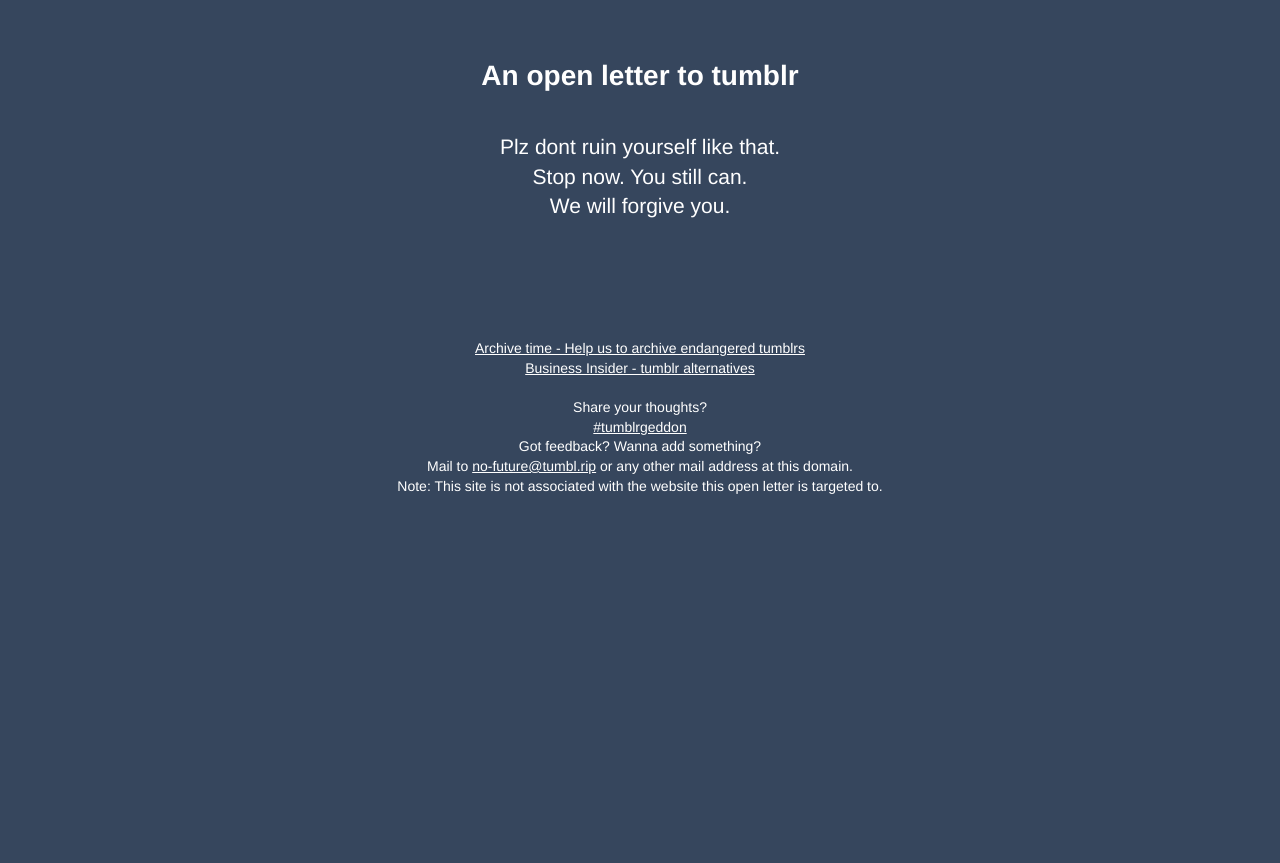
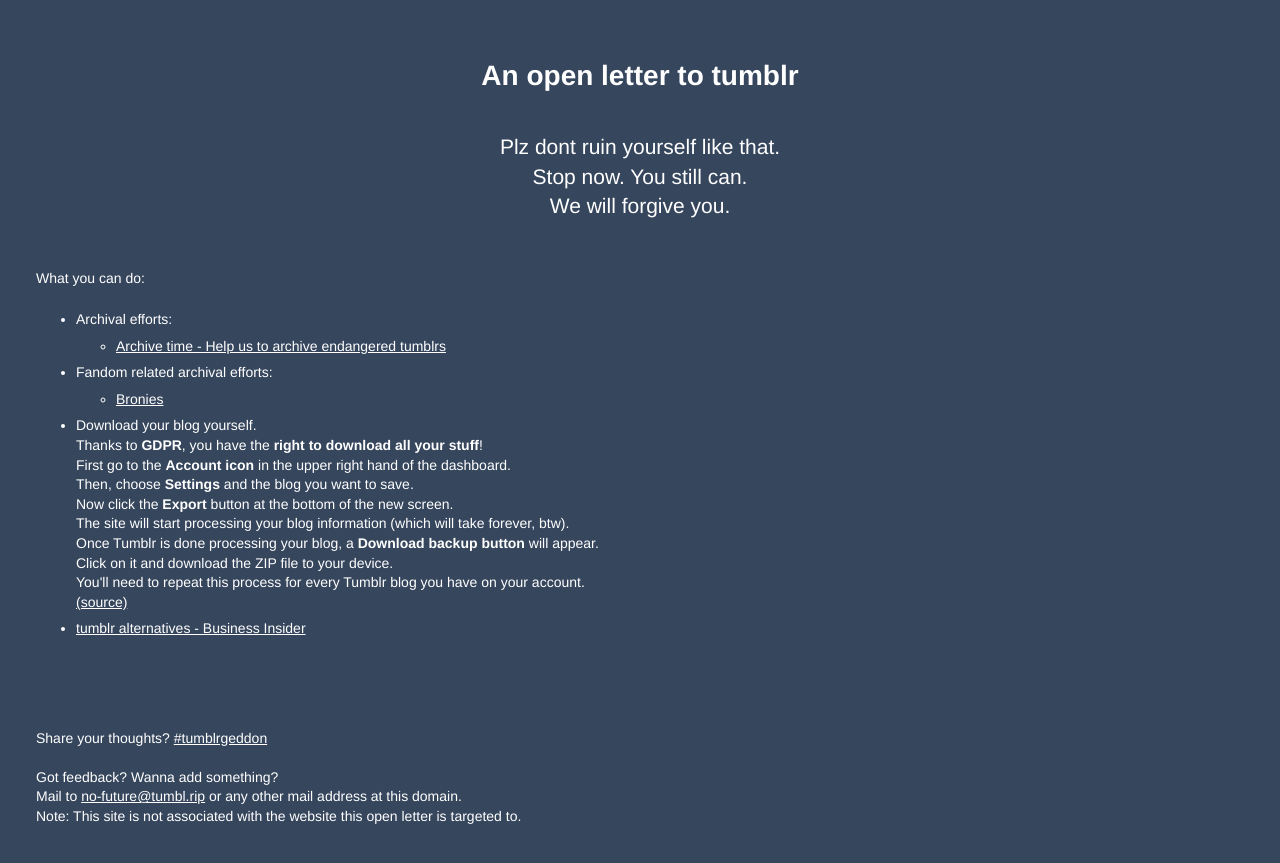
Before and after one commit to luckydonald/tumbl-rip, a plain HTML site: page index.html in a window 1280 px wide. Shown: the part 223-1086 px from the top of the page. Before the commit the page ends 800 px from the top, so only its background shows below. Drawn offline with Linux system fonts and the light colour scheme.

Commit message:
Update index.html

```diff
--- a/index.html
+++ b/index.html
@@ -48,6 +48,14 @@
     .singular {
       visibility: hidden;
     }
+    li {
+      /* list-style: none;*/
+      padding-top: 0.5em;
+    }
+    .content, footer {
+      text-align: left;
+      padding: 2em;
+    }
   </style>
 </head>
 <body>
@@ -69,13 +77,46 @@
   </blockquote>
 </div>
 
-<br><br><br><br><br>
+<div class="content">
+  What you can do:
+  <ul>
+    <li>
+      Archival efforts:<br>
+      <ul>
+        <li>
+        <a href="https://17decemberarchive.tumblr.com/post/180831814386/this-is-how-the-archive-team-is-going-to-save">Archive time - Help us to archive endangered tumblrs</a><br>
+        </li>
+      </ul>
+    </li><li>
+      Fandom related archival efforts:
+      <ul>
+        <li>
+        <a href="https://derpibooru.org/uppers/tumblr-nsfw-upload-thread">Bronies</a>
+        <!--</li><li>-->
+        </li>
+      </ul>
+    </li><li>
+      Download your blog yourself.<br>
+    Thanks to <strong>GDPR</strong>, you have the <strong>right to download all your stuff</strong>!<br>
+    First go to the <strong>Account icon</strong> in the upper right hand of the dashboard.<br>
+    Then, choose <strong>Settings</strong> and the blog you want to save.<br>
+    Now click the <strong>Export</strong> button at the bottom of the new screen.<br>
+    The site will start processing your blog information (which will take forever, btw).<br>
+    Once Tumblr is done processing your blog, a <strong>Download backup button</strong> will appear.<br>
+    Click on it and download the ZIP file to your device.<br>
+    You'll need to repeat this process for every Tumblr blog you have on your account.<br>
+    <a href="https://www.cnet.com/how-to/how-to-download-and-save-all-your-tumblr-content/">(source)</a>
+    </li><li>
+      <a href="https://www.businessinsider.com/tumblr-alternatives-that-allow-nsfw-2018-12?r=US&IR=T">tumblr alternatives - Business Insider</a><br>
+  <br>
+
+    </li>
+  </ul>
+</div>
+
 <footer>
-  <a href="https://17decemberarchive.tumblr.com/post/180831814386/this-is-how-the-archive-team-is-going-to-save">Archive time - Help us to archive endangered tumblrs</a><br>
-  <a href="https://www.businessinsider.com/tumblr-alternatives-that-allow-nsfw-2018-12?r=US&IR=T">Business Insider - tumblr alternatives</a><br>
+  Share your thoughts? <a href="http://twitter.com/home?status=https://tumbl.rip%20%23tumblrgeddon%20Help%20us%20save%20tumblr%20blogs">#tumblrgeddon</a><br>
   <br>
-  Share your thoughts?<br>
-  <a>#tumblrgeddon</a><br>
   Got feedback? Wanna add something?<br>
   Mail to <a href="mailto:non-creative-mail-name@tumbl.rip">no-future@tumbl.rip</a> or any other mail address at this domain.
   <br>
```
